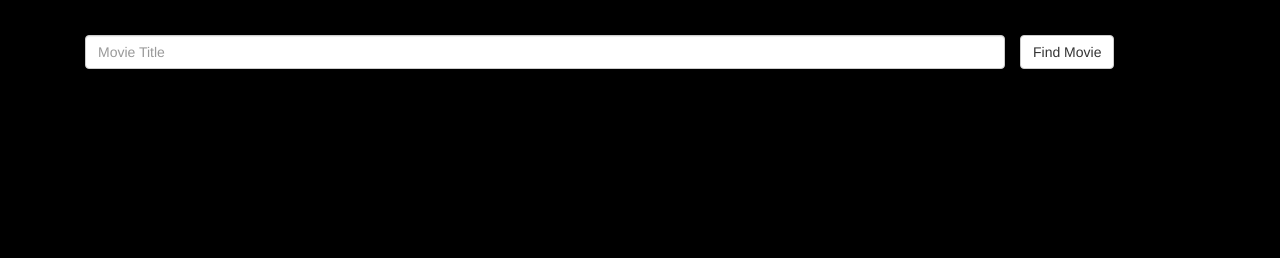
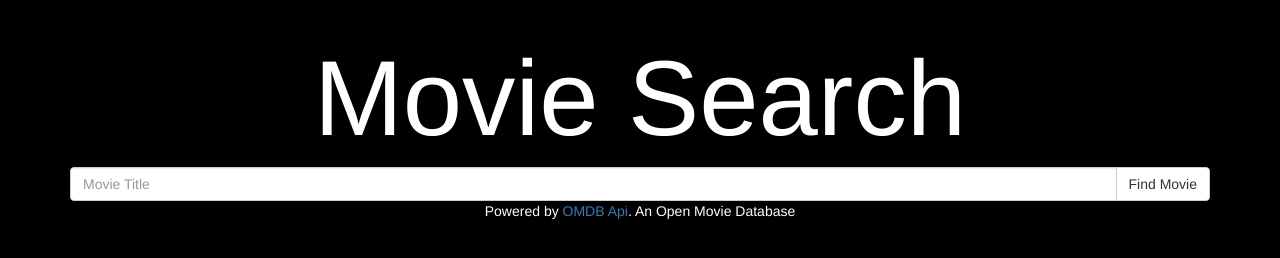
Before and after one commit to drGrove/omdb-viewer, a website: page app/index.html in a window 1280 px wide. Drawn offline with nearby package versions, Linux system fonts and the light colour scheme; some packages are replaced by stand-ins of ours; files that its build step writes are made by us from their sources; a script that the page names is missing.

Commit message:
Updates main view to have a grouped button. Cleans up MainCtrl

```diff
--- a/app/scripts/controllers/main.js
+++ b/app/scripts/controllers/main.js
@@ -3,13 +3,12 @@
 angular.module('omdbApp')
   .controller('MainCtrl', function ($scope, omdb, $location, Storage) {
     $scope.search = {};
-    $scope.movies = [];
 
     /**
      * Basic Search
      * @public
      */
-    $scope.basicSearch = function(){
+    $scope.search = function(){
       omdb.search($scope.search).then(function(response){
         if(response.data.Reponse == "False"){
           Storage.set('lastSearch', null)
@@ -20,18 +19,6 @@ angular.module('omdbApp')
           Storage.set('lastSearch', response.data.Search)
           $location.path('/s/' + searchQuery)
         }
-        /*
-        $modal.open(
-        { templateUrl: '/views/modal.html'
-          , controller: 'MovieCtrl'
-          , size: 'lg'
-          , resolve:
-          { movieData: function(){
-              return response.data
-            }
-          }
-        })
-        */
       })
     }
   });
--- a/app/views/main.html
+++ b/app/views/main.html
@@ -1,21 +1,29 @@
 <div class="container">
-<form class="form" role="form">
-  <div class="form-group">
-    <div class="col-xs-10">
+  <h1 class="mainTitle text-center">
+    Movie Search
+  </h1>
+  <form class="form" role="form">
+    <div class="input-group">
       <input
         type="text"
         class="form-control"
         data-ng-model="search.s"
         placeholder="Movie Title"
       />
+      <span class="input-group-btn">
+        <button
+          class="btn btn-default"
+          type="button"
+          data-ng-click="search()"
+        >
+          Find Movie
+        </button>
+      </span>
+    </div><!-- /input-group -->
+  </form>
+  <div class="row">
+    <div class="col-xs-12 text-center">
+      Powered by <a href="http://omdbapi.com" title="OMDB API">OMDB Api</a>. An Open Movie Database
     </div>
   </div>
-  <button
-    type="button"
-    class="btn btn-default"
-    data-ng-click="basicSearch()"
-  >
-    Find Movie
-  </button>
-</form>
 </div>
```
